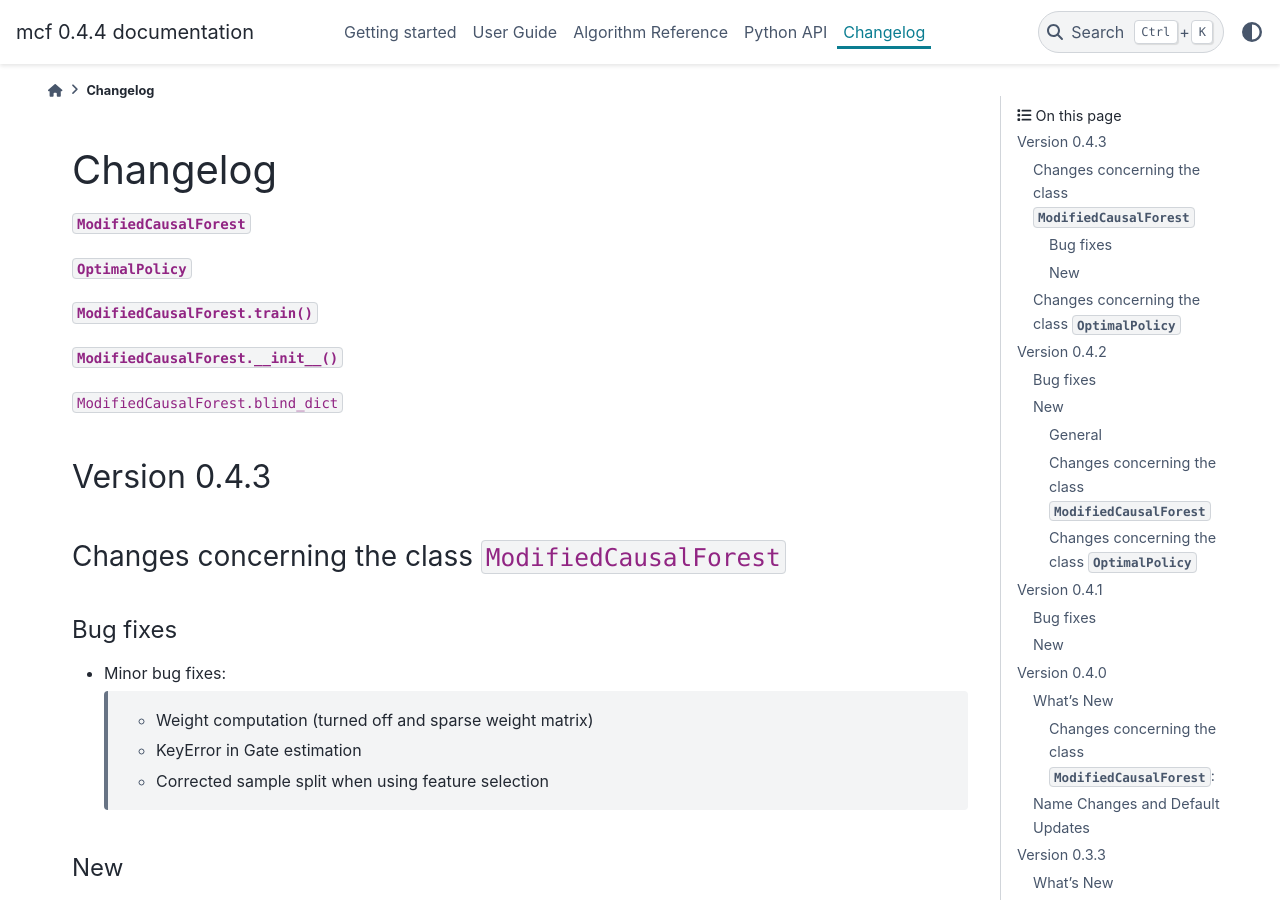
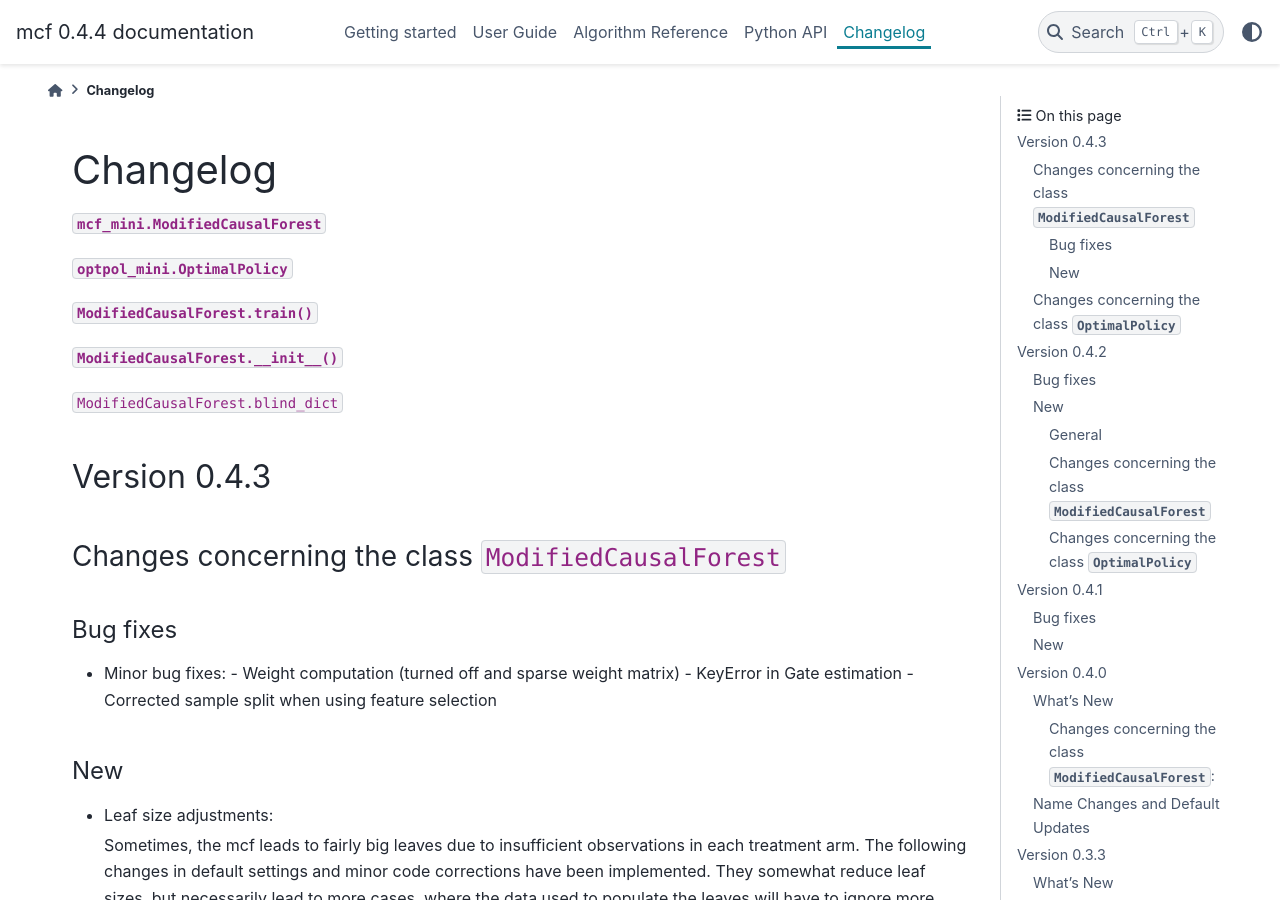
Before and after one commit to MCFpy/mcf, a Sphinx documentation site: the page built from docs/source/changelog.rst, in a window 1280 px wide and 900 px high. Built offline with Sphinx 7.4.7 and the PyData theme 0.15.4, drawn with Linux system fonts in a browser that asks for light colours; cross-references to code outside the pages are shown as plain code.

Commit message:
Experiment with indentation

```diff
--- a/docs/source/changelog.rst
+++ b/docs/source/changelog.rst
@@ -1,9 +1,9 @@
 Changelog
 =======================
 
-:py:class:`ModifiedCausalForest`
+:py:class:`mcf_mini.ModifiedCausalForest`
 
-:py:class:`OptimalPolicy`
+:py:class:`optpol_mini.OptimalPolicy`
 
 :py:meth:`ModifiedCausalForest.train`
 
@@ -40,10 +40,9 @@ Bug fixes
 +++++++++
 
 - Minor bug fixes:
-
-    - Weight computation (turned off and sparse weight matrix)
-    - KeyError in Gate estimation
-    - Corrected sample split when using feature selection
+  - Weight computation (turned off and sparse weight matrix)
+  - KeyError in Gate estimation
+  - Corrected sample split when using feature selection
 
 New
 +++
```
